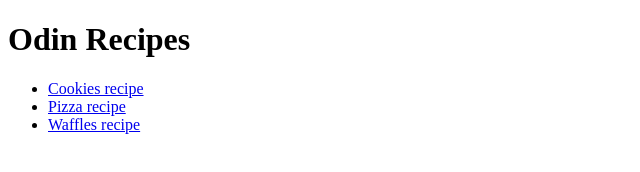
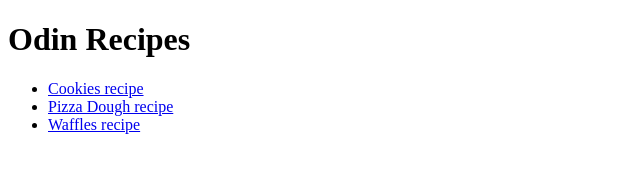
Before and after one commit to YDawoud7/odin-recipes, a plain HTML site: page index.html in a window 1280 px wide. Shown: the full height of the page, 0-640 px from the left. Drawn offline with Linux system fonts and the light colour scheme.

Commit message:
Correct pizza dough name and format cookies page

```diff
--- a/index.html
+++ b/index.html
@@ -9,7 +9,7 @@
   <h1>Odin Recipes</h1>
   <ul>
     <li><a href="recipes/cookies.html">Cookies recipe</a></li>
-    <li><a href="recipes/pizza.html">Pizza recipe</a></li>
+    <li><a href="recipes/pizza.html">Pizza Dough recipe</a></li>
     <li><a href="recipes/waffles.html">Waffles recipe</a></li>
   </ul>
 </body>
```
Also changed, not shown: recipes/cookies.html (+1 -0 lines).
